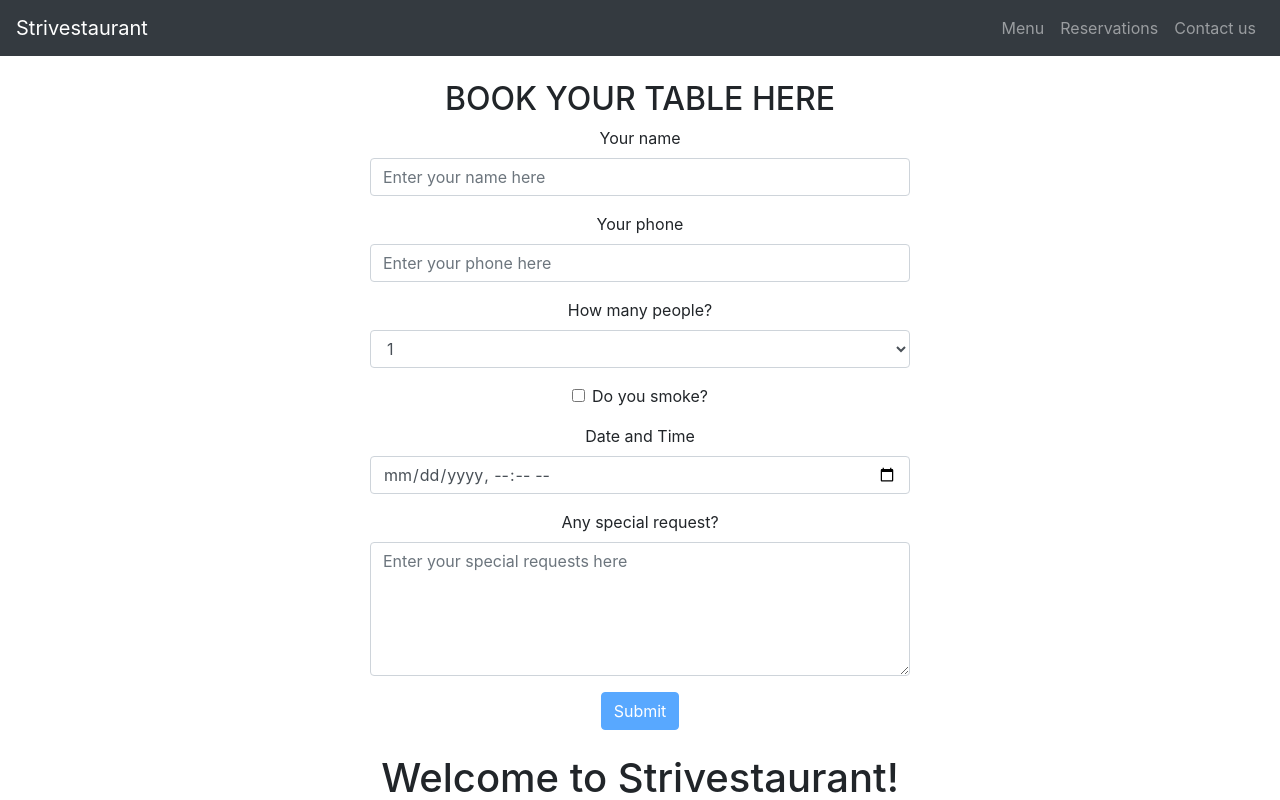
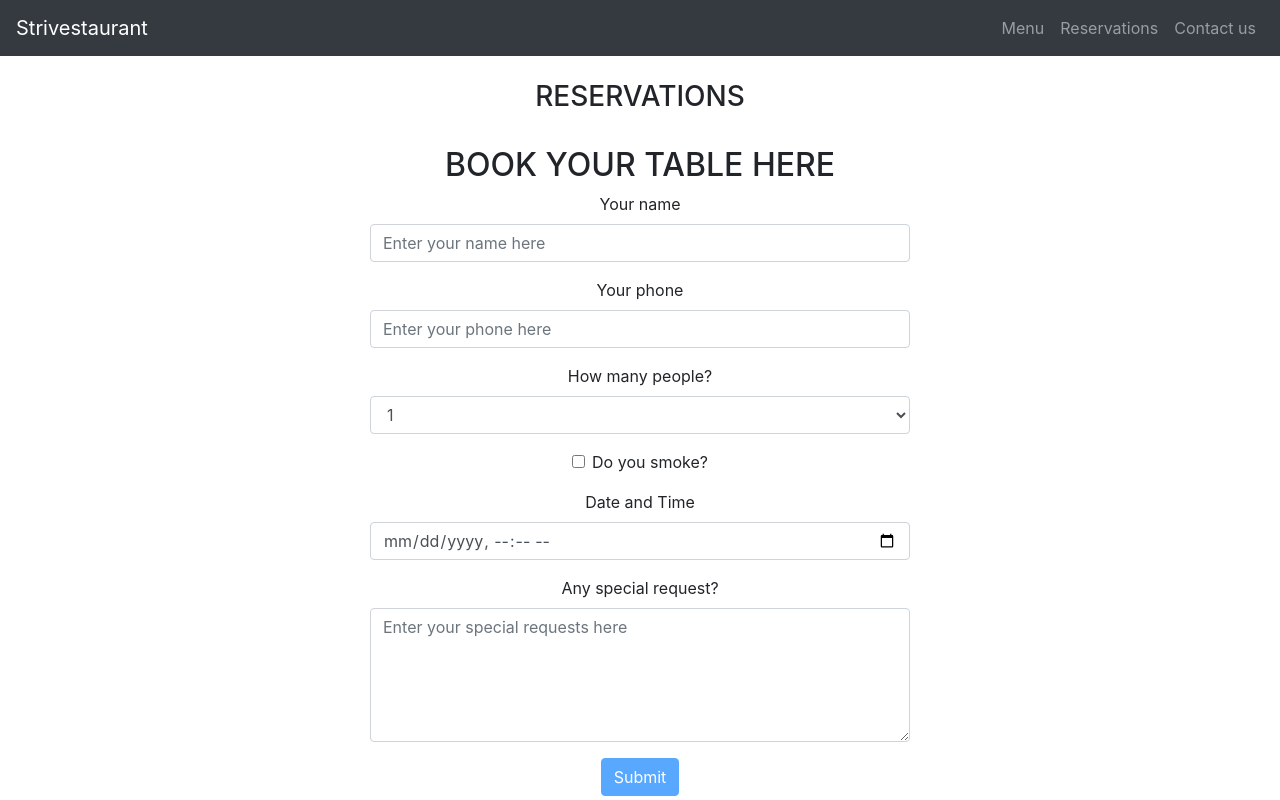
Before and after one commit to irvelervel/aug21-strivestaurant, a React (Create React App) app: page / in a window 1280 px wide. Shown: the top 800 px of the page. Built offline with nearby package versions, Linux system fonts and the light colour scheme.

Commit message:
First break

```diff
--- a/src/components/Home.jsx
+++ b/src/components/Home.jsx
@@ -7,6 +7,7 @@ import Col from 'react-bootstrap/Col'
 import dishes from '../data/menu.json'
 import DishComments from './DishComments'
 import ReservationForm from './ReservationForm'
+import Reservations from './Reservations'
 
 // for showing the comments of a given dish, I need to find a way of SELECTING and
 // remembering the last pasta I clicked on
@@ -45,6 +46,11 @@ class Home extends Component {
         return (
             // we should still provide a container
             <Container>
+                <Row className="my-4 justify-content-center">
+                    <Col xs={12} md={6} className="text-center">
+                        <Reservations />
+                    </Col>
+                </Row>
                 <Row className="my-4 justify-content-center">
                     <Col xs={12} md={6} className="text-center">
                         <ReservationForm />
--- /dev/null
+++ b/src/components/Reservations.jsx
@@ -0,0 +1,57 @@
+// We're going to create a Class Component because we need to inject some logic!
+
+import { Component } from "react";
+import ListGroup from "react-bootstrap/ListGroup";
+
+class Reservations extends Component {
+
+    // - I don't want the user to wait ungracefully for my fetch
+    // because of this, I want the user to be immediately presented with the static
+    // content of my component
+    // - so, the fetching process should happen AFTER the initial render of the static content
+    // - let's learn about another lifecycle method, called componentDidMount
+
+    state = {
+        // the reservations will come in an array of objects
+        reservations: []
+    }
+
+    // componentDidMount is a lifecycle method happening AFTER the initial render
+    // componentDidMount happens JUST ONCE for the whole lifecycle of the component
+    // because of this it's the PERFECT PLACE for EXPENSIVE OPERATIONS (i.e. fetches)
+
+    componentDidMount() {
+        // here I can write my code, being sure that it will be executed:
+        // 1) just once!
+        // 2) immediately after the initial invocation of render()
+        console.log('this is componentDidMount!')
+        // here we're going to do the fetch...
+    }
+
+    render() {
+        console.log('this is the render!')
+        return (
+            <>
+                <h3>RESERVATIONS</h3>
+                <ListGroup>
+                    {
+                        this.state.reservations.map(r => (
+                            <ListGroup.Item>{r.name}</ListGroup.Item>
+                        ))
+                    }
+                </ListGroup>
+            </>
+        )
+    }
+}
+
+export default Reservations
+
+// ARROW FUNCTIONS!
+// let name = 'Guillermo'
+
+// const arrowFunction = () => {
+//     return name
+// }
+
+// const arrowFunction2 = () => (name)
```
Also changed, not shown: src/components/ReservationForm.jsx (line endings or trailing spaces).
